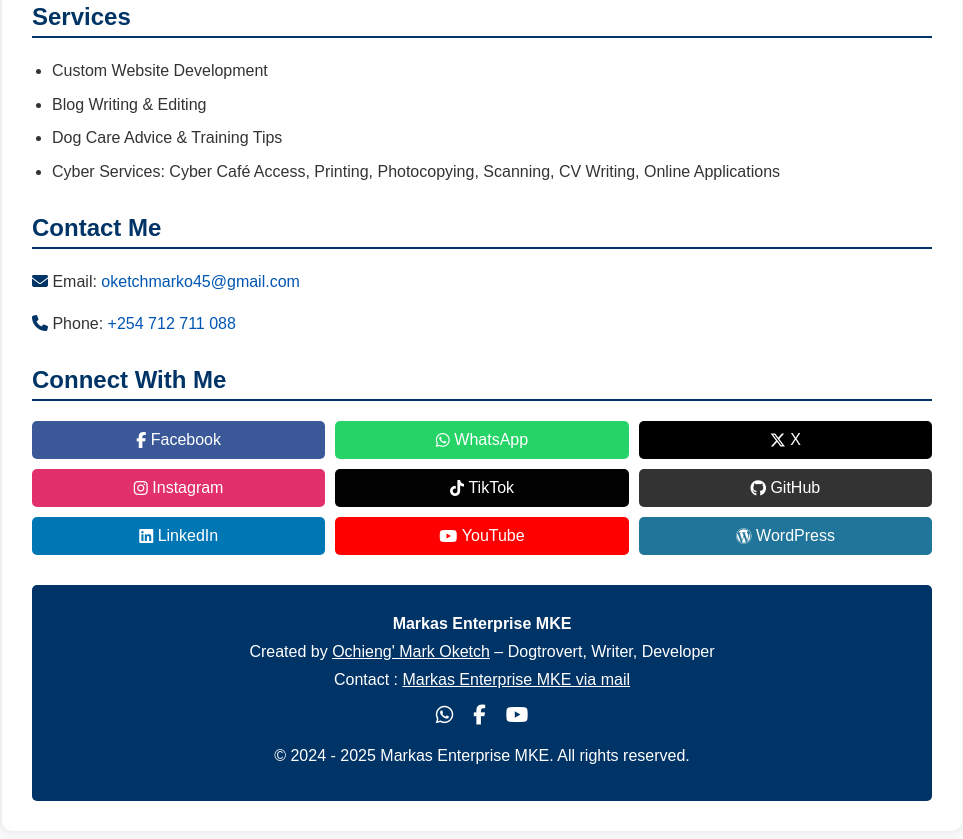
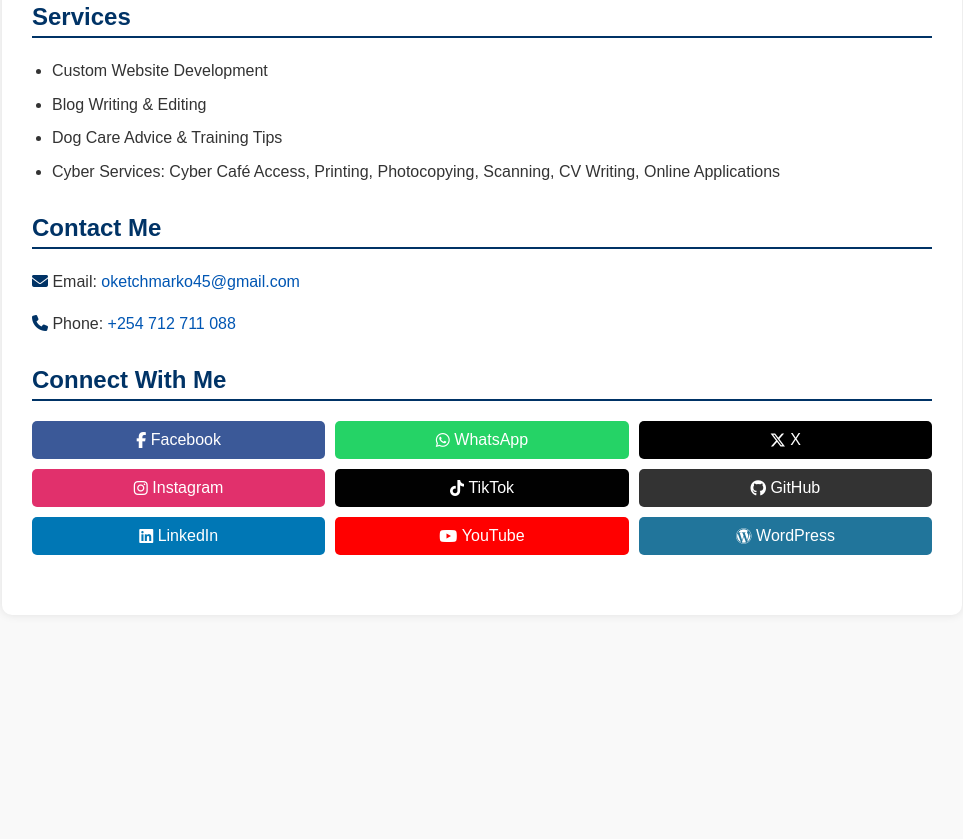
Before and after one commit to oketchmarko45/Markasenterprisemke, a website: page pages/marksprofile.html in a window 1280 px wide. Shown: the part 804-1643 px from the top of the page, without its empty margins (158-1121 px from the left). After the commit the page ends 1459 px from the top, so only its background shows below. Drawn offline with Linux system fonts and the light colour scheme; files whose address does not match are found by name.

Commit message:
Update marksprofile.html

```diff
--- a/pages/marksprofile.html
+++ b/pages/marksprofile.html
@@ -195,41 +195,6 @@
     </div>
   </section>
 
-  <!-- Footer -->
-  <footer style="background-color: #003366; color: white; text-align: center; padding: 20px; border-radius: 5px;">
-    <h4 style="margin: 10px 0;">Markas Enterprise MKE</h4>
-    <p style="margin: 10px 0;">Created by
-      <a href="marksprofile.html" style="color: #ffffff; text-decoration: underline;">Ochieng' Mark Oketch</a>
-      – Dogtrovert, Writer, Developer</p>
-    <p style="margin: 10px 0;">Contact :
-      <a href="mailto:markasenterprisemke@gmail.com" style="color: #ffffff; text-decoration: underline;">Markas Enterprise MKE via mail</a>
-    </p>
-
-    <div style="display: flex; justify-content: center; margin-top: 15px;">
-      <a href="https://whatsapp.com/channel/0029VaQvCIiAYlUSCFIT903y" target="_blank" rel="noopener noreferrer" aria-label="Whatsapp" style="margin: 0 10px; color: white; font-size: 20px;">
-        <i class="fab fa-whatsapp"></i>
-      </a>
-      <a href="https://www.facebook.com/markasenterprisemke" target="_blank" rel="noopener noreferrer" aria-label="Facebook" style="margin: 0 10px; color: white; font-size: 20px;">
-        <i class="fab fa-facebook-f"></i>
-      </a>
-      <a href="https://youtube.com/@markasenterprisemke" target="_blank" rel="noopener noreferrer" aria-label="Youtube" style="margin: 0 10px; color: white; font-size: 20px;">
-        <i class="fab fa-youtube"></i>
-      </a>
-    </div>
-
-    <p id="copyright" style="margin-top: 20px;"></p>
-  </footer>
-
-  <script>
-    const copyright = document.getElementById('copyright');
-    const startYear = 2024;
-    const currentYear = new Date().getFullYear();
-    if (currentYear === startYear) {
-      copyright.textContent = `© ${startYear} Markas Enterprise MKE. All rights reserved.`;
-    } else {
-      copyright.textContent = `© ${startYear} - ${currentYear} Markas Enterprise MKE. All rights reserved.`;
-    }
-  </script>
 </main>
 </body>
 </html>
```
